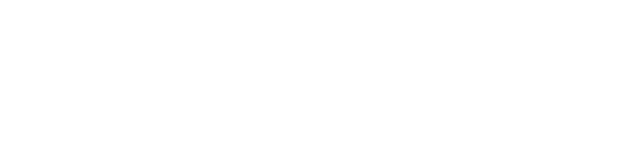
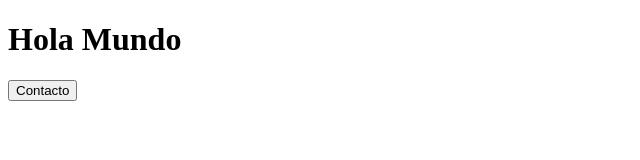
Before and after one commit to KevinSplits/Semana-4-S2-Herramientas, a plain HTML site: page index.html in a window 1280 px wide. Shown: the whole page, without its empty margins (0-640 px from the left). Drawn offline with Linux system fonts and the light colour scheme.

Commit message:
agregado de botones

```diff
--- a/index.html
+++ b/index.html
@@ -7,5 +7,7 @@
     <link rel="stylesheet" href="estilos.css">
 </head>
 <body>
+    <h1>Hola Mundo</h1>
+ <button>Contacto</button>
 </body>
 </html>
```
